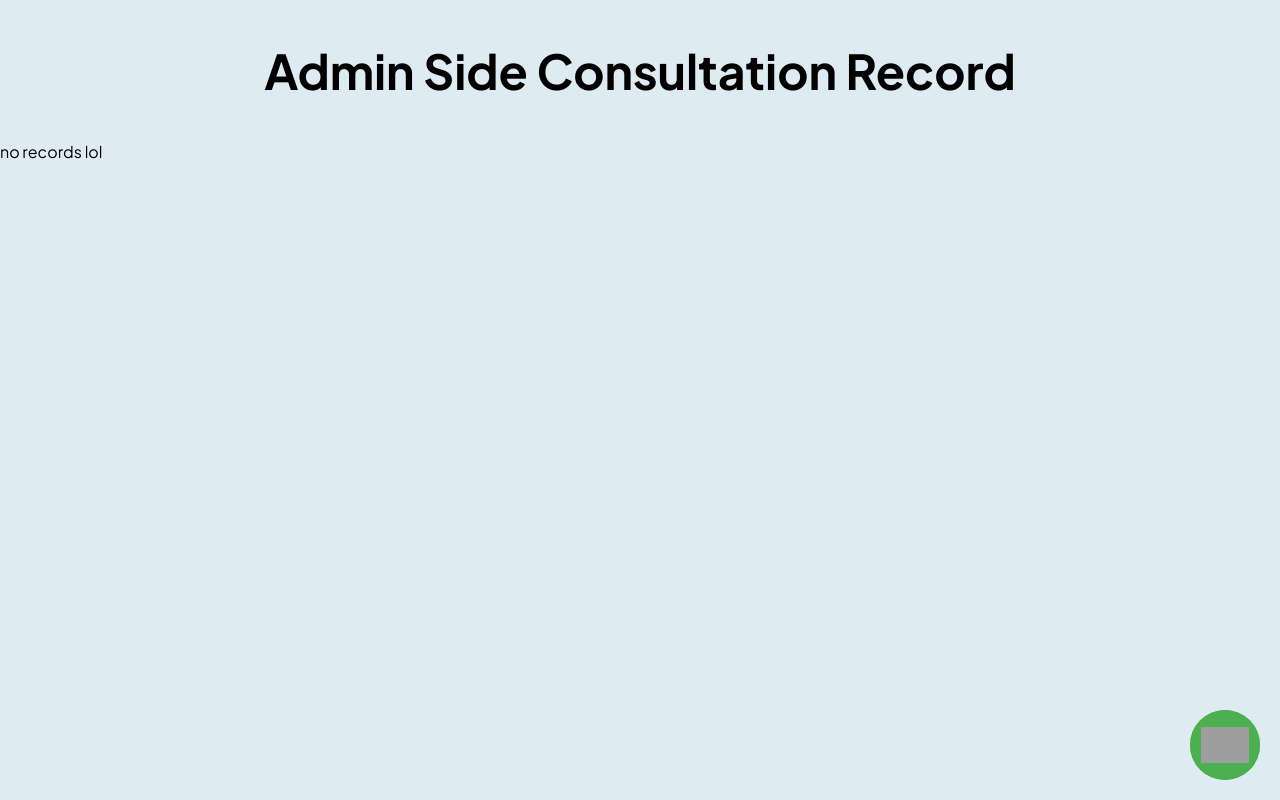
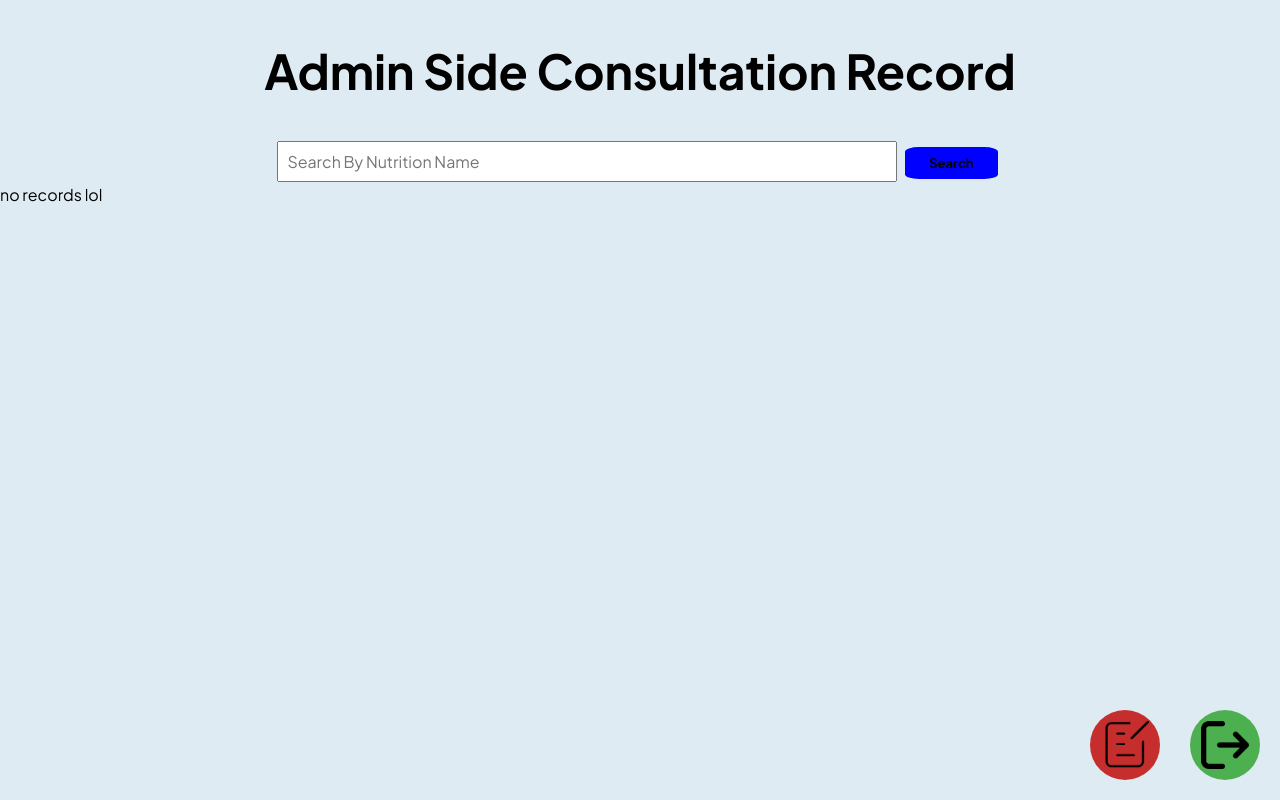
Before and after one commit to jimmerino2/FitnessApp, a PHP site: page /pages/admin.php in a window 1280 px wide. Run offline with PHP 8.4, Linux system fonts and the light colour scheme; data comes from the database, SQL or seed files in the repository; data that the repository does not hold is empty; grey boxes are pictures that could not be loaded.

Commit message:
Admin Update Form  Search Bar Function

```diff
--- /dev/null
+++ b/components/SearchBar.php
@@ -0,0 +1,25 @@
+<?php
+include_once __DIR__ . '/../components/Buttons.php';
+function renderSearchBar($text){
+    echo "<div class='searchBarContainer'>
+    <form action='' method='GET' class='searchBar'>
+        <input type='text' name='search' value='" . (isset($_GET['search']) ? htmlspecialchars($_GET['search']) : '') . "' placeholder='$text'>
+    ";
+    renderSmallButton('', '', 'Search', 'submit', 'blue', '');
+    echo "</form>
+    </div>";
+}
+?>
+<style>
+    .searchBarContainer {
+            display: flex;
+            justify-content: center;
+            margin-top: 20px;
+        }
+
+        .searchBar input[type="text"] {
+            padding: 8px;
+            font-size: 16px;
+            width: 600px;
+        }
+</style>
--- a/pages/admin.php
+++ b/pages/admin.php
@@ -10,6 +10,28 @@
         td {
             word-wrap: break-word;
         }
+
+        .fixedButton2 {
+        position: fixed;
+        bottom: 0px;
+        right: 100px;
+        padding: 20px;
+        width: fit-content;
+    }
+
+    .roundedFixedBtn2 {
+        display: flex;
+        height: 60px;
+        width: 60px;
+        border-radius: 50%;
+        padding: 5px;
+        background-color: #C62E2E;
+        color: white;
+        justify-content: center;
+        align-items: center;
+        cursor: pointer;
+    }
+
     </style>
 </head>
 
@@ -19,18 +41,25 @@
     include_once __DIR__ . '/../server/connectDB.php';
     include_once __DIR__ . '/../server/data.php';
     include_once __DIR__ . '/../components/Tables.php';
+    include_once __DIR__ . '/../components/SearchBar.php';
     $conn->select_db('fitnessapp');
     session_start();
     renderFixedButton('../server/logout.php', '../asset/image/logout.png');
-    renderFixedButton('../server/logout.php', '../asset/image/rocord.png');
+    echo "
+    <a class='fixedButton2' href=''>
+        <div class='roundedFixedBtn2'><img src='../asset/image/record.png' style='width:80%;'></div>
+     </a>";
     echo "<h2 style='text-align: center; font-size:48px;'>Admin Side Consultation Record</h2>";
+    renderSearchBar('Search By Nutrition Name');
 
+    $search = isset($_GET['search']) ? '%' . $_GET['search'] . '%' : '%';
     // Show all records that correspond to the user
     $sql = 'SELECT c.ID AS adminConsultationID, c.date, c.time, c.comment, c.status, c.nutritionistID, n.nutritionistName, n.nutritionistContact, c.memberID, m.memberName, m.email
             FROM Consultation c
             JOIN Nutritionist n ON c.nutritionistID = n.ID
-            JOIN Member m ON c.memberID = m.ID';
-    $consultationList = dataGetResultSql($sql, $pdo, [], ['adminConsultationID', 'date', 'time', 'nutritionistID', 'nutritionistName', 'nutritionistContact', 'comment', 'status', 'memberID', 'memberName', 'email']);
+            JOIN Member m ON c.memberID = m.ID
+            WHERE n.nutritionistName LIKE :search';
+    $consultationList = dataGetResultSql($sql, $pdo, ['search' => $search], ['adminConsultationID', 'date', 'time', 'nutritionistID', 'nutritionistName', 'nutritionistContact', 'comment', 'status', 'memberID', 'memberName', 'email']);
 
     $groupedConsultations = [];
     foreach ($consultationList as $consultation) {
@@ -60,8 +89,8 @@
                     <th>Consultation Time</th>
                     <th>Comment Written</th>
                     <th>Status</th>
-                    <th></th>
-                    <th></th>
+                    <th>X</th>
+                    <th>+</th>
                 </tr>";
 
             // Add all consultations for this member
@@ -79,7 +108,7 @@
                 renderSmallButton("../server/deleteRecord.php?adminConsultationID={$consultation['adminConsultationID']}", '', 'Remove Record', 'button', '#FF8080', 'black');
                 echo "</td>
                 <td>";
-                renderSmallButton("../server/form_admin_update.php?adminConsultationID={$consultation['adminConsultationID']}", '', 'Update Record', 'button', '#FF8080', 'black');
+                renderSmallButton("../pages/form_admin_update.php?adminConsultationID={$consultation['adminConsultationID']}", '', 'Update Record', 'button', '#FF8080', 'black');
                 echo "</td>
                 </tr>";
             }
--- a/pages/form_consultation.php
+++ b/pages/form_consultation.php
@@ -38,9 +38,10 @@
                 }
                 renderNutritionistPreview('../asset/image/nutritionist' . $row['id'] . '.png', $row['nutritionistName'], $row['studyRecord']);
 
+                $currentDate = date('Y-m-d');
                 include_once __DIR__ . '/../components/FormItem.php';
-                renderFormItemCalendar('Set Date', 'consultationDate');
-                renderFormItemTime('Set Time', 'consultationTime');
+                renderFormItemCalendar('Set Date', 'consultationDate',$currentDate, '');
+                renderFormItemTime('Set Time', 'consultationTime','','');
                 renderFormItemTextarea('Add comment (optional)', 'comment', 'What would you like the nutritionist to know?');
 
                 include_once __DIR__ . '/../components/Buttons.php';
--- a/pages/form_register.php
+++ b/pages/form_register.php
@@ -22,13 +22,14 @@
                 <?php
                 include_once __DIR__ . '/../components/FormItem.php';
                 include_once __DIR__ . '/../components/Buttons.php';
+                $currentDate = date('Y-m-d');
                 renderFormItemText("Name", "name", "Enter Your Name");
                 renderFormItemText("Contact Number", "contact", "0123456789");
                 renderFormItemEmail("Email", "email", "xxx@gmail.com");
                 renderFormItemPassword("Set Password (10+ Characters)", "pass", "Enter Password");
                 renderFormItemPassword("Confirm Password", "pass_conf", "Confirm Password");
                 renderFormItemRadio("Gender", "gender", ['m' => "Male", 'f' => "Female"]);
-                renderFormitemCalendar("Date of Birth", 'birthday');
+                renderFormitemCalendar("Date of Birth", 'birthday','',$currentDate);
 
                 renderSmallButton('home_page.php', '', 'Back', 'button', '#FF8080', 'black');
                 renderSmallButton('', '', 'Register', 'submit', '#1FAB89', 'black');
```
Also changed, not shown: pages/form_admin_update.php (+66 -0 lines).
